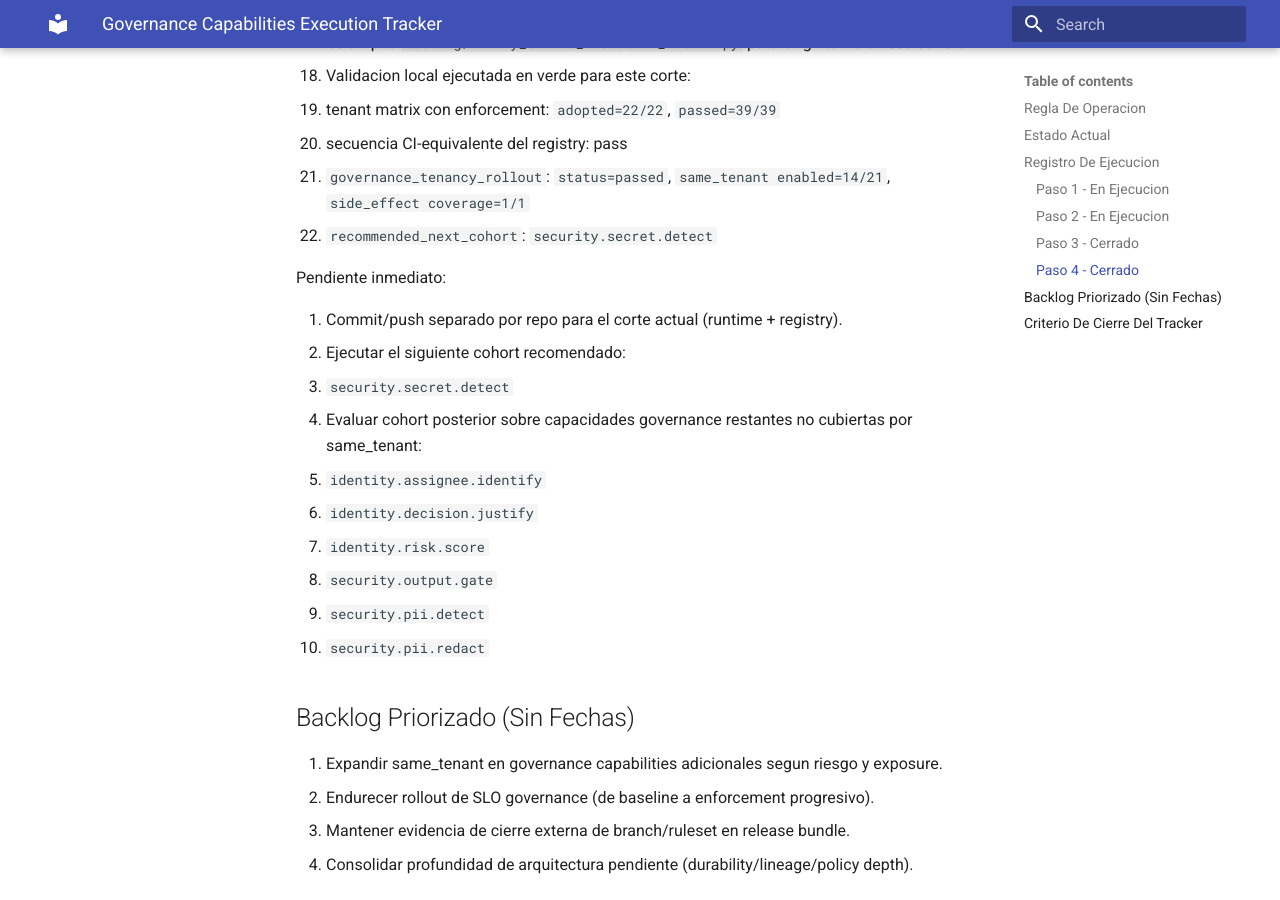
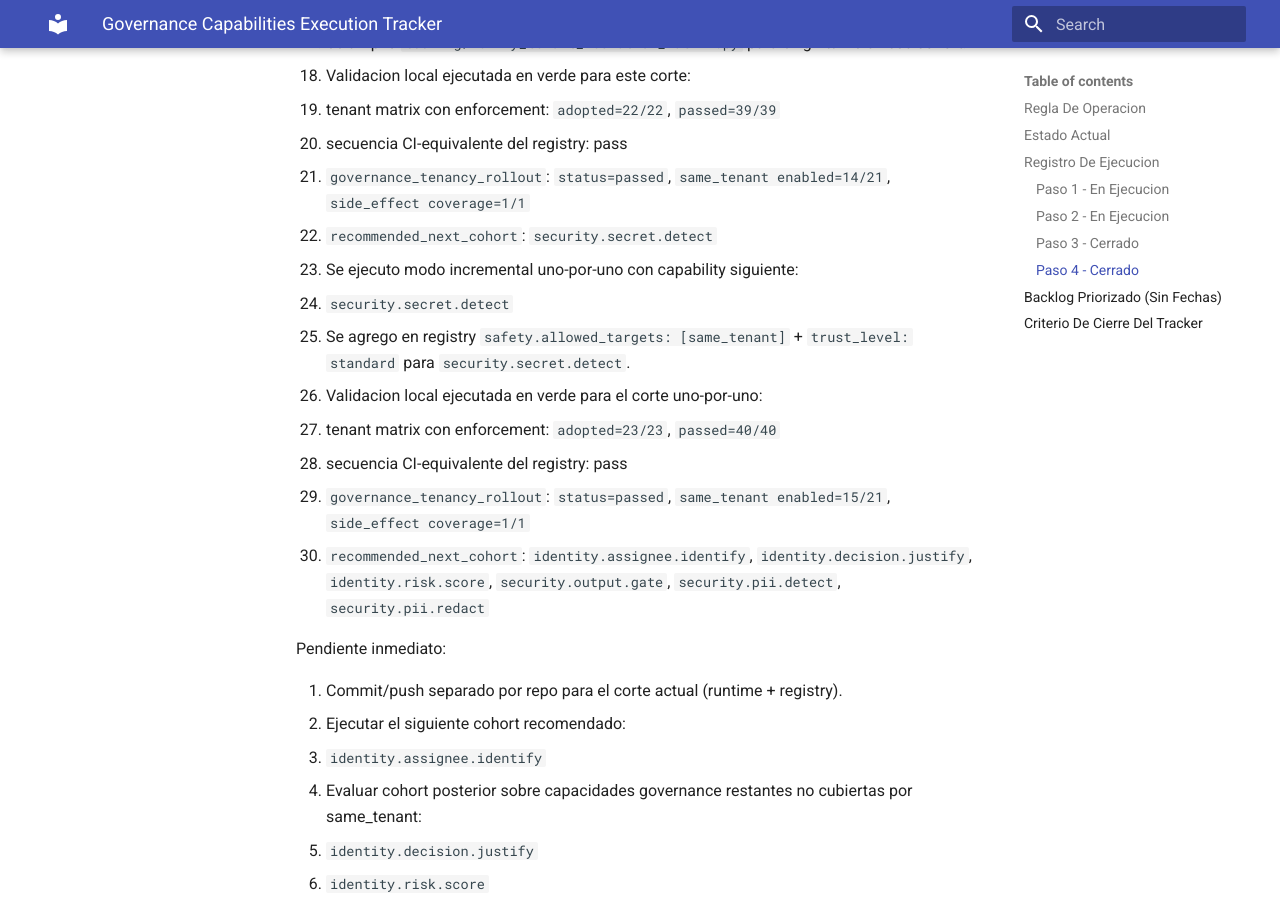
Before and after one commit to 11adyy/pact-research, an MkDocs documentation site: the page built from docs/GOVERNANCE_CAPABILITIES_EXECUTION_TRACKER.md, in a window 1280 px wide and 900 px high, scrolled down 3787 px. Built offline with MkDocs 1.6.1 and Material for MkDocs 9.7.7, drawn with Linux system fonts in a browser that asks for light colours.

Commit message:
Revise docs, tooling
Recorded changes:
- M docs/GOVERNANCE_CAPABILITIES_EXECUTION_TRACKER.md
- M tooling/verify_tenant_isolation_matrix.py

```diff
--- a/docs/GOVERNANCE_CAPABILITIES_EXECUTION_TRACKER.md
+++ b/docs/GOVERNANCE_CAPABILITIES_EXECUTION_TRACKER.md
@@ -114,14 +114,21 @@ Hecho:
    - secuencia CI-equivalente del registry: pass
    - `governance_tenancy_rollout`: `status=passed`, `same_tenant enabled=14/21`, `side_effect coverage=1/1`
    - `recommended_next_cohort`: `security.secret.detect`
+9. Se ejecuto modo incremental uno-por-uno con capability siguiente:
+   - `security.secret.detect`
+10. Se agrego en registry `safety.allowed_targets: [same_tenant]` + `trust_level: standard` para `security.secret.detect`.
+11. Validacion local ejecutada en verde para el corte uno-por-uno:
+   - tenant matrix con enforcement: `adopted=23/23`, `passed=40/40`
+   - secuencia CI-equivalente del registry: pass
+   - `governance_tenancy_rollout`: `status=passed`, `same_tenant enabled=15/21`, `side_effect coverage=1/1`
+   - `recommended_next_cohort`: `identity.assignee.identify`, `identity.decision.justify`, `identity.risk.score`, `security.output.gate`, `security.pii.detect`, `security.pii.redact`
 
 Pendiente inmediato:
 
 1. Commit/push separado por repo para el corte actual (runtime + registry).
 2. Ejecutar el siguiente cohort recomendado:
-   - `security.secret.detect`
+   - `identity.assignee.identify`
 3. Evaluar cohort posterior sobre capacidades governance restantes no cubiertas por same_tenant:
-   - `identity.assignee.identify`
    - `identity.decision.justify`
    - `identity.risk.score`
    - `security.output.gate`
```
Also changed, not shown: 1 other file.
